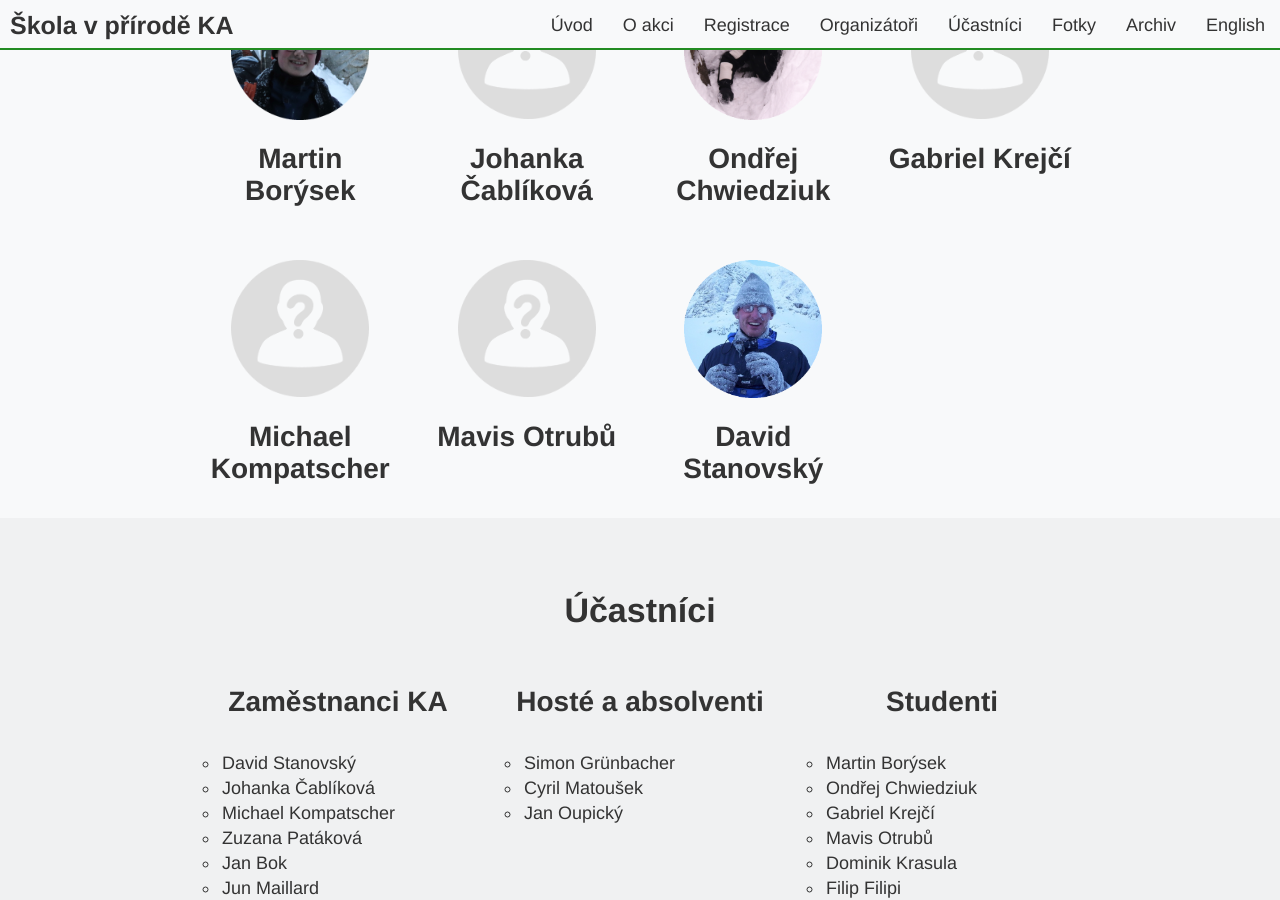
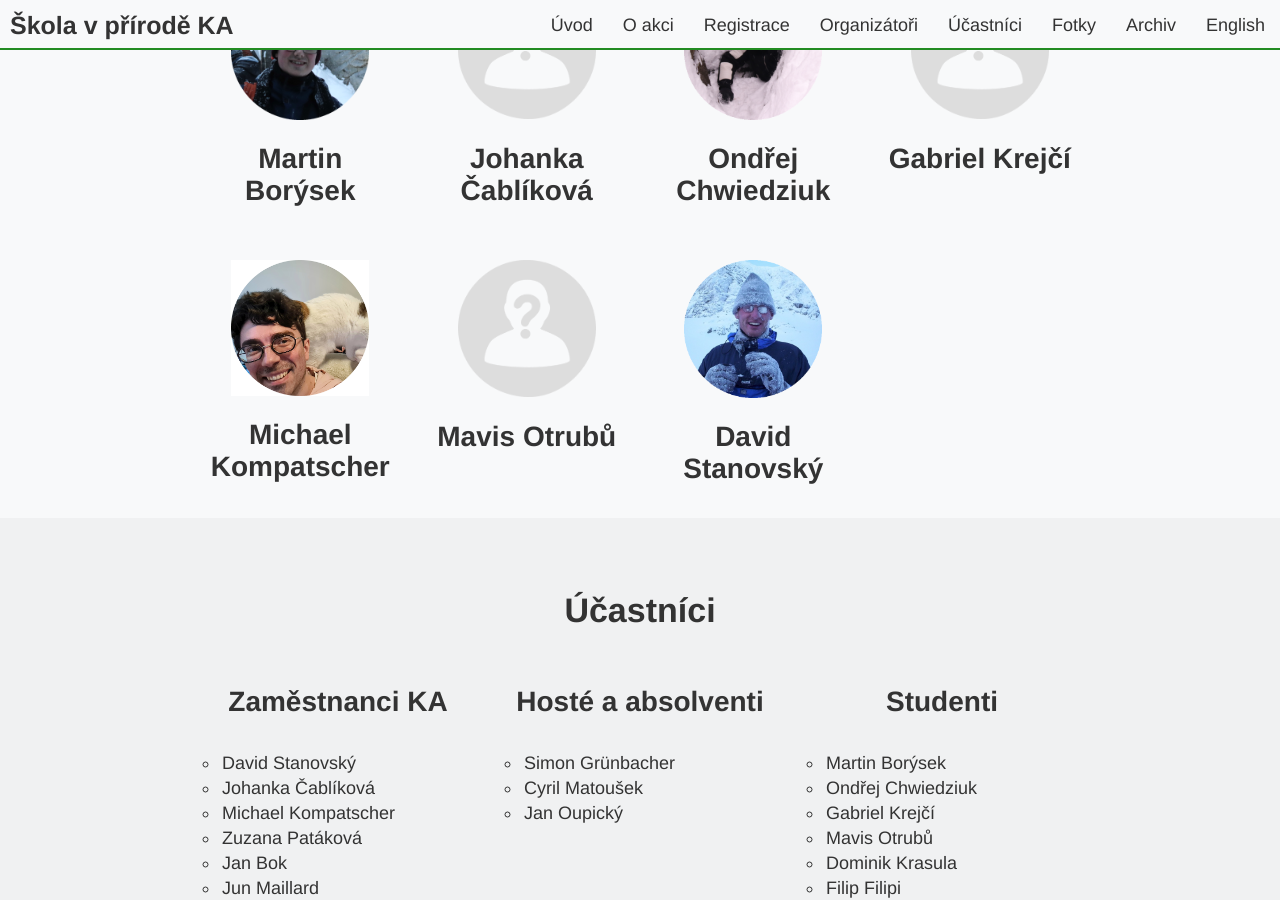
Before and after one commit to ondrachwiedziuk/skolavprirodenew, a Jekyll site: the page built from index.md, in a window 1280 px wide and 900 px high, scrolled down 3123 px. Built offline with Jekyll 4.4.1, drawn with Linux system fonts in a browser that asks for light colours.

Commit message:
Michael's photo

```diff
--- a/_includes/organizers.html
+++ b/_includes/organizers.html
@@ -27,7 +27,7 @@
             </div>
 
             <div class="cell">
-                <img src="{{- 'assets/images/unknown.png' | absolute_url -}}" alt="Michael Kompatscher">
+                <img src="{{- 'assets/images/Michael.png' | absolute_url -}}" alt="Michael Kompatscher">
                 <h2>Michael Kompatscher</h2>
             </div>
             <div class="cell">
```
Also changed, not shown: assets/images/Michael.png (added).
